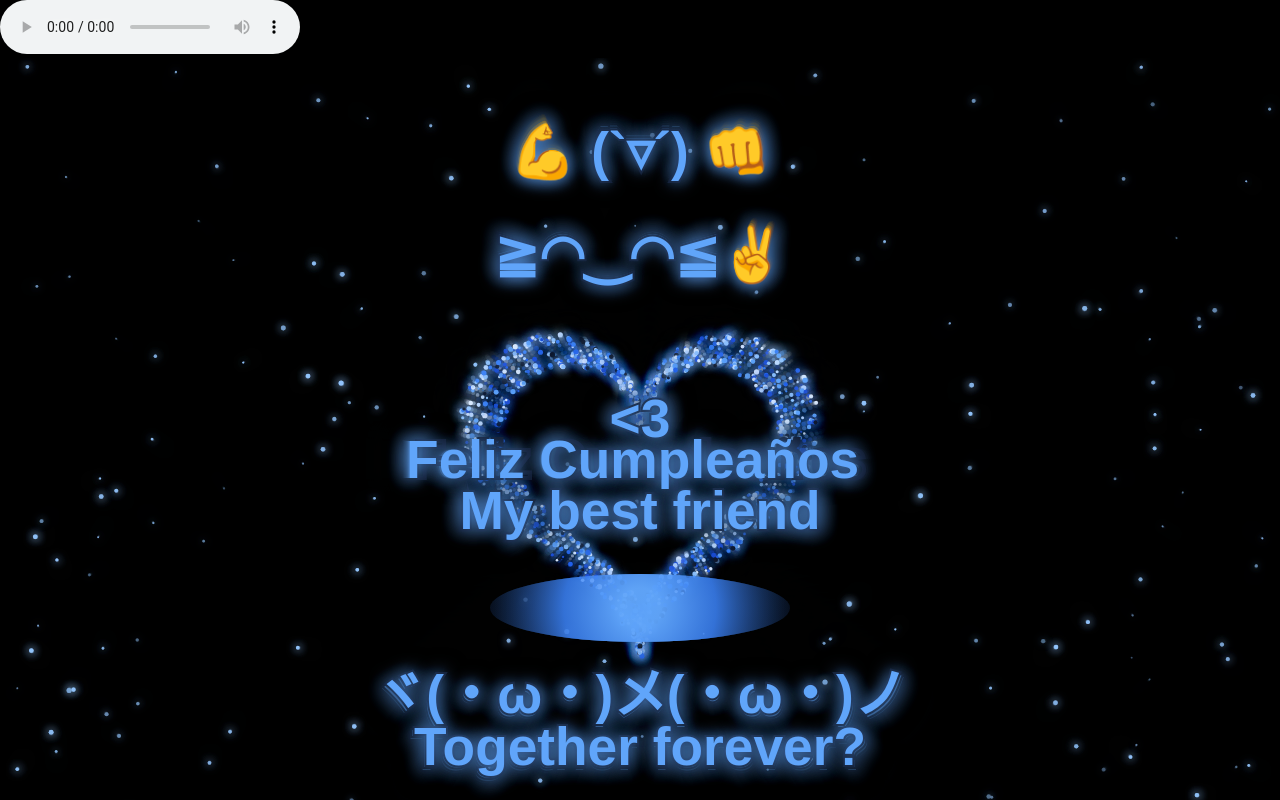
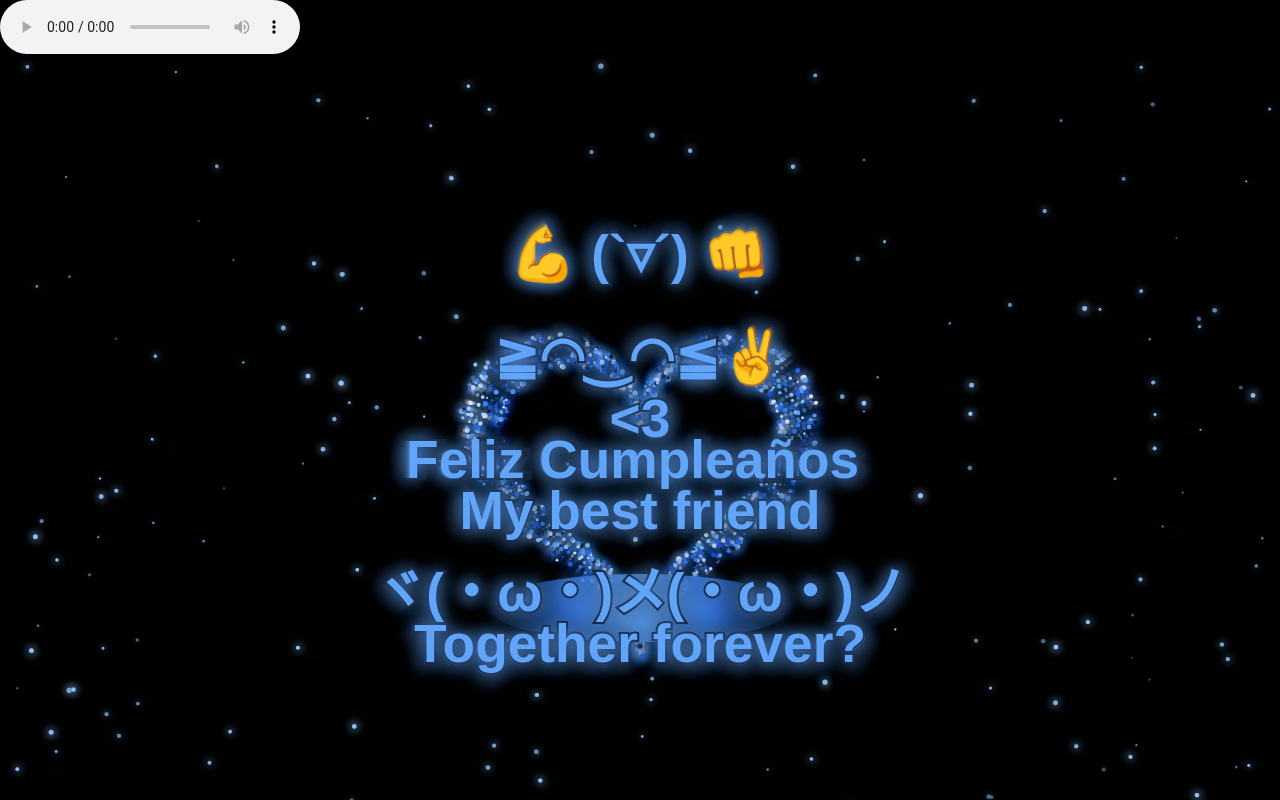
Before and after one commit to Ots-L/Felicidades-My-Best-Friend, a plain HTML site: page index.html in a window 1280 px wide. Drawn offline with Linux system fonts and the light colour scheme; animation ran at ten frames a second.

Commit message:
Update index.html

```diff
--- a/index.html
+++ b/index.html
@@ -187,10 +187,10 @@
       ctx.strokeText("Feliz Cumpleaños", 0, 0);
       ctx.strokeText("My best friend", 0, 50);
       ctx.strokeText("<3", 0, -40);
-      ctx.strokeText("≧◠‿◠≦✌", 0, -200);
-      ctx.strokeText("💪 (`▿´) 👊", 0, -300);
-      ctx.strokeText("ヾ(・ω・)メ(・ω・)ノ", 0, 230);
-      ctx.strokeText("Together forever?", 0 , 280);
+      ctx.strokeText("≧◠‿◠≦✌", 0, -100);
+      ctx.strokeText("💪 (`▿´) 👊", 0, -200);
+      ctx.strokeText("ヾ(・ω・)メ(・ω・)ノ", 0, 130);
+      ctx.strokeText("Together forever?", 0 , 180);
 
 
 
@@ -200,10 +200,10 @@
       ctx.fillText("Feliz Cumpleaños " , 0, 0);
       ctx.fillText("My best friend", 0, 50);
       ctx.fillText("<3", 0, -40);
-      ctx.fillText("≧◠‿◠≦✌", 0, -200);
-      ctx.fillText("💪 (`▿´) 👊", 0, -300);
-      ctx.fillText("ヾ(・ω・)メ(・ω・)ノ", 0, 230);
-      ctx.fillText("Together forever?", 0 , 280);
+      ctx.fillText("≧◠‿◠≦✌", 0, -100);
+      ctx.fillText("💪 (`▿´) 👊", 0, -200);
+      ctx.fillText("ヾ(・ω・)メ(・ω・)ノ", 0, 130);
+      ctx.fillText("Together forever?", 0 , 180);
       ctx.restore();
     }
 
```
